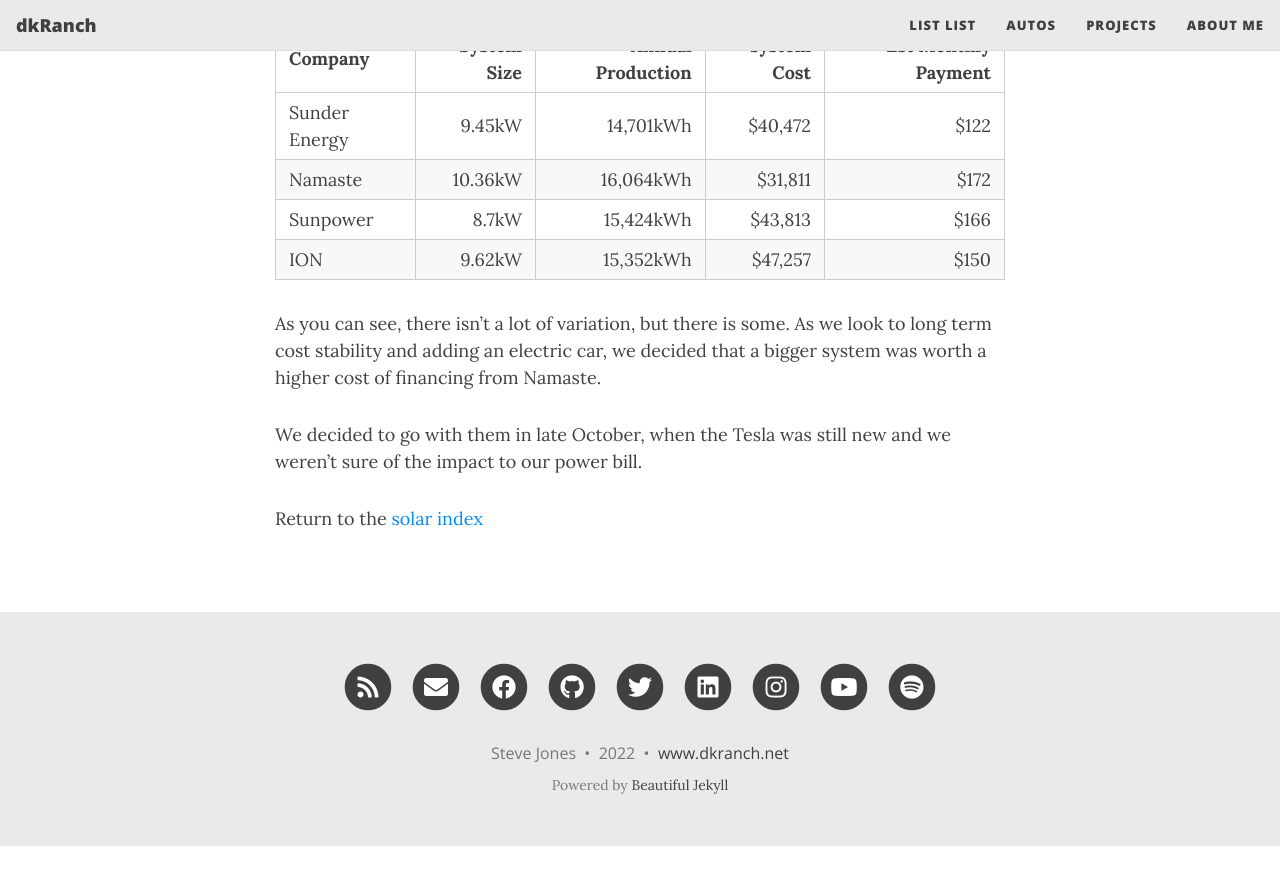
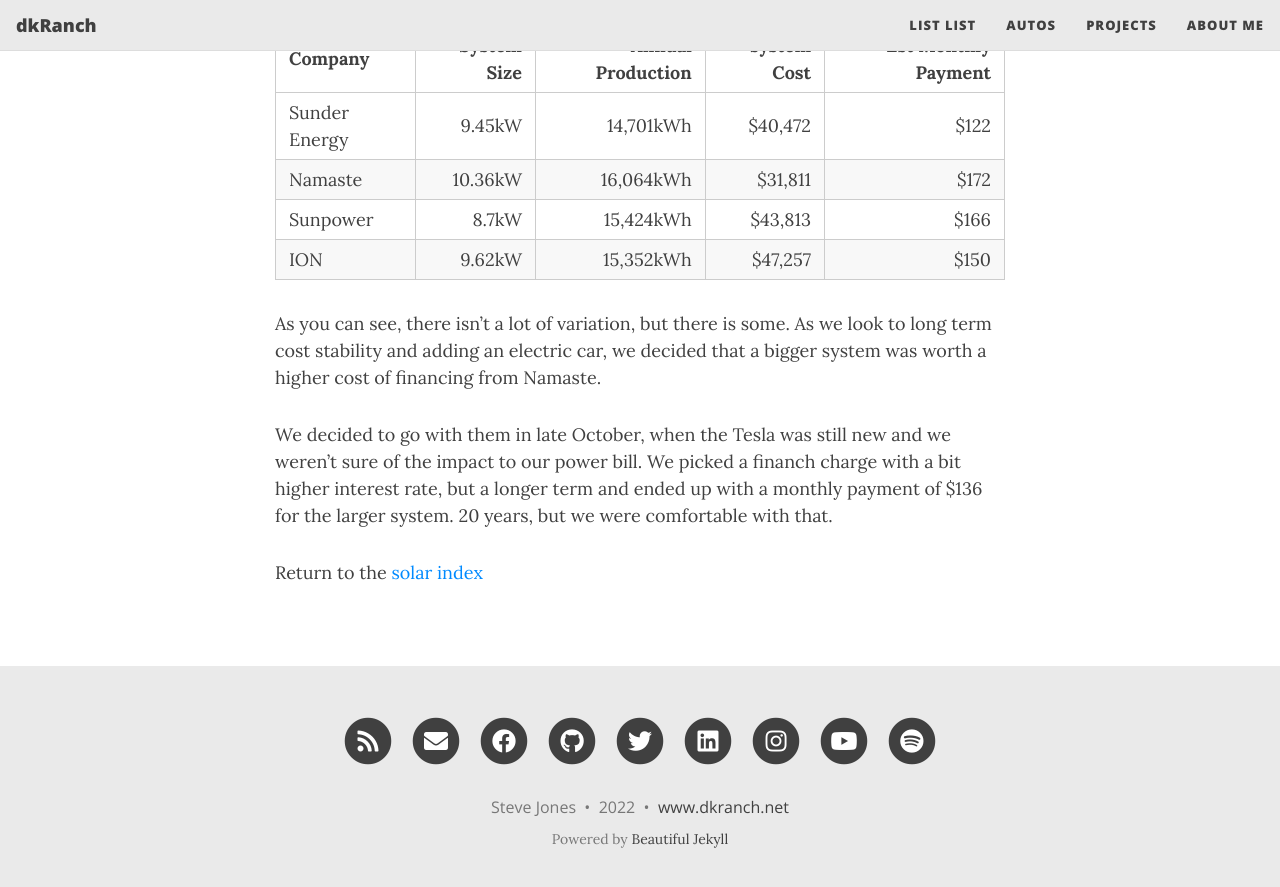
Before and after one commit to dkranch/www, a Jekyll site: the page built from projects/solar/bids.md, in a window 1280 px wide and 900 px high, scrolled down 2048 px. Shown: the top 887 px of the window. Built offline with Jekyll 4.4.1, drawn with Linux system fonts in a browser that asks for light colours; nearby versions of some CDN libraries; before the commit the page ends 2894 px from its top, so only the background shows below that.

Commit message:
updated solar bid with payment

```diff
--- a/projects/solar/bids.md
+++ b/projects/solar/bids.md
@@ -55,6 +55,6 @@
 
 As you can see, there isn't a lot of variation, but there is some. As we look to long term cost stability and adding an electric car, we decided that a bigger system was worth a higher cost of financing from Namaste.
 
-We decided to go with them in late October, when the Tesla was still new and we weren't sure of the impact to our power bill.
+We decided to go with them in late October, when the Tesla was still new and we weren't sure of the impact to our power bill. We picked a financh charge with a bit higher interest rate, but a longer term and ended up with a monthly payment of $136 for the larger system. 20 years, but we were comfortable with that.
 
 Return to the [solar index](/solar/solarindex)
```
